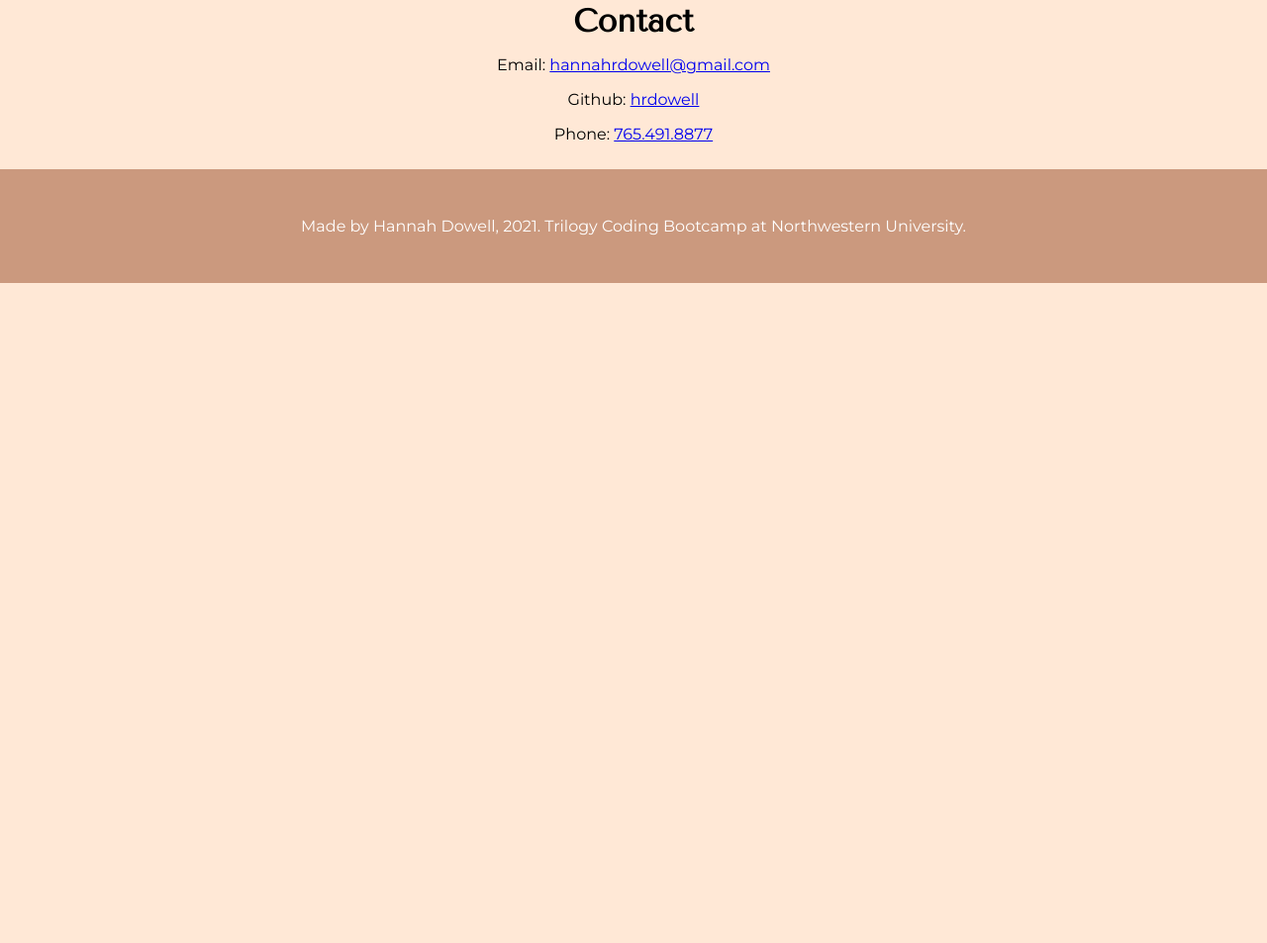
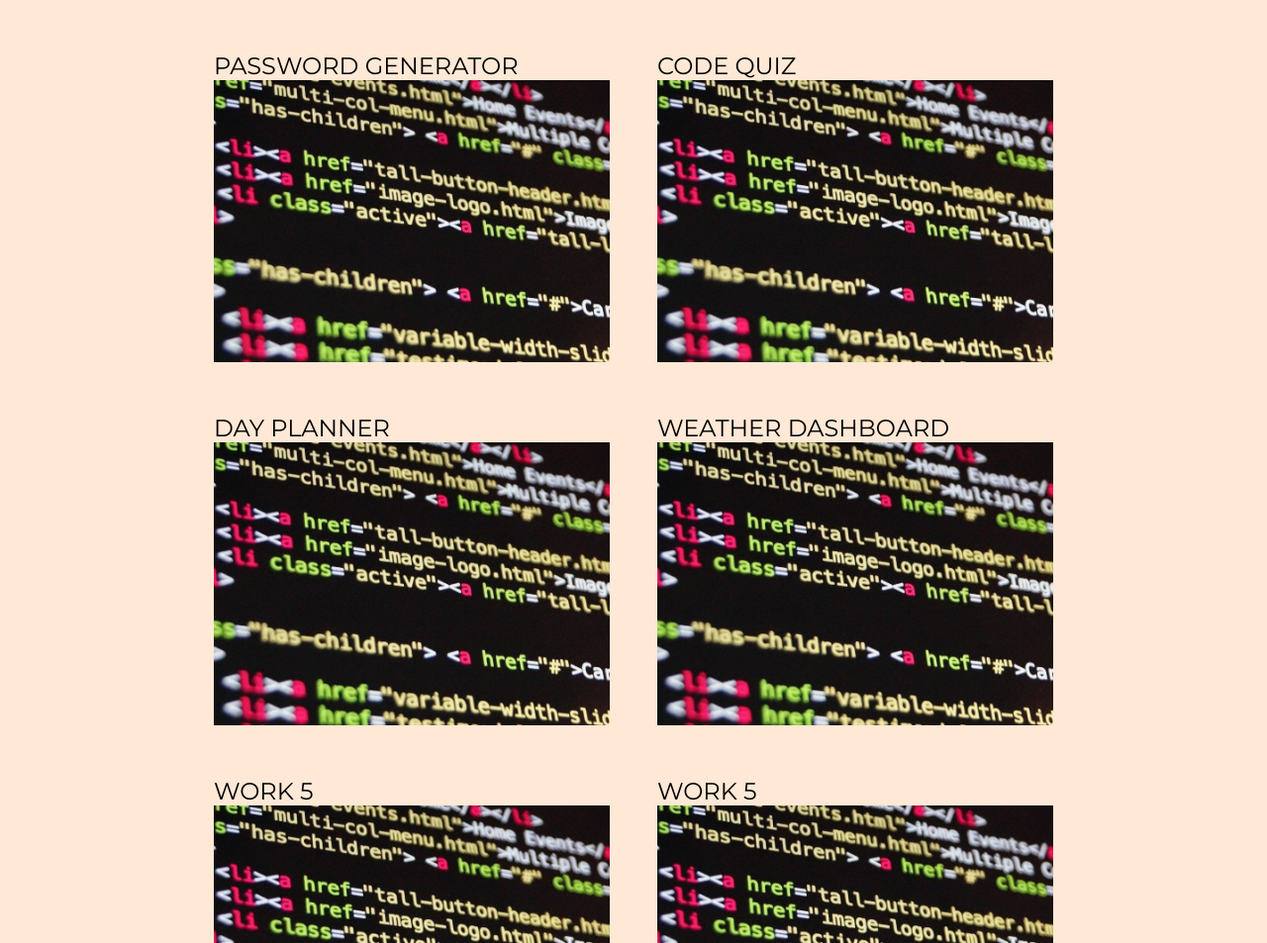
Before and after one commit to hrdowell/02-Homework, a plain HTML site: page index.html in a window 1280 px wide. Shown: the part 1847-2800 px from the top of the page at 99% size. Before the commit the page ends 2133 px from the top, so only its background shows below. Drawn offline with nearby package versions, Linux system fonts and the light colour scheme.

Commit message:
links added

```diff
--- a/index.html
+++ b/index.html
@@ -26,6 +26,12 @@
         </div>
         <h2 id="work">My Work</h2>
             <section>
+                <figure>
+                    <figcaption>MEAL PLANNER</figcaption>
+                    <a href="https://hrdowell.github.io/Project-1/" target="_blank">
+                    <img src="./assets/code-1076536_1920.jpg" alt="Project 1 Meal Planner Website">
+                    </a>
+                </figure>
                 <figure id="box1">
                     <figcaption>HORISEON MARKETING</figcaption>
                     <a href="https://hrdowell.github.io/01-Homework/" target="_blank">
@@ -43,9 +49,39 @@
                     </a>
                 </figure>
                 <figure>
-                    <figcaption>WORK 4</figcaption>
+                    <figcaption>PASSWORD GENERATOR</figcaption>
+                    <a href="https://hrdowell.github.io/03-Password-Generator/" target="_blank">
+                    <img src="./assets/code-1076536_1920.jpg" alt="Password Generator Website">
+                    </a>
+                </figure>
+                <figure>
+                    <figcaption>CODE QUIZ</figcaption>
+                    <a href="https://hrdowell.github.io/04-Code-Quiz/" target="_blank">
+                    <img src="./assets/code-1076536_1920.jpg" alt="Code Quiz Website">
+                    </a>
+                </figure>
+                <figure>
+                    <figcaption>DAY PLANNER</figcaption>
+                    <a href="https://hrdowell.github.io/05-Day-Planner/" target="_blank">
+                    <img src="./assets/code-1076536_1920.jpg" alt="Day Planner Website">
+                    </a>
+                </figure>
+                <figure>
+                    <figcaption>WEATHER DASHBOARD</figcaption>
+                    <a href="https://hrdowell.github.io/06-Weather-Dashboard/" target="_blank">
+                    <img src="./assets/code-1076536_1920.jpg" alt="Weather Dashboard Website">
+                    </a>
+                </figure>
+                <figure>
+                    <figcaption>WORK 5</figcaption>
                     <a href="https://hrdowell.github.io/01-Homework/" target="_blank">
-                    <img src="./assets/code-1076536_1920.jpg" alt="Work 4 Website">
+                    <img src="./assets/code-1076536_1920.jpg" alt="Work 5 Website">
+                    </a>
+                </figure>
+                <figure>
+                    <figcaption>WORK 5</figcaption>
+                    <a href="https://hrdowell.github.io/01-Homework/" target="_blank">
+                    <img src="./assets/code-1076536_1920.jpg" alt="Work 5 Website">
                     </a>
                 </figure>
                 <figure>
```
